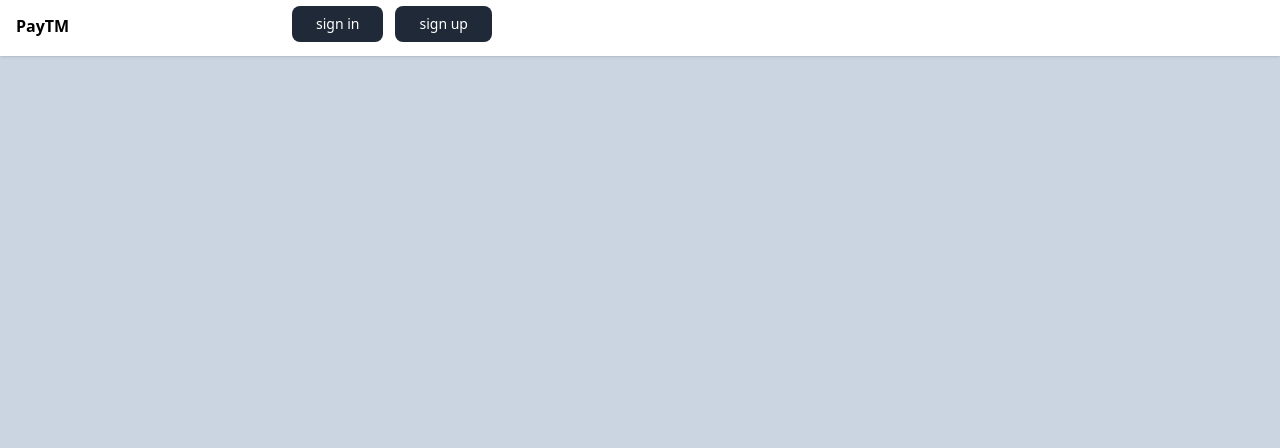
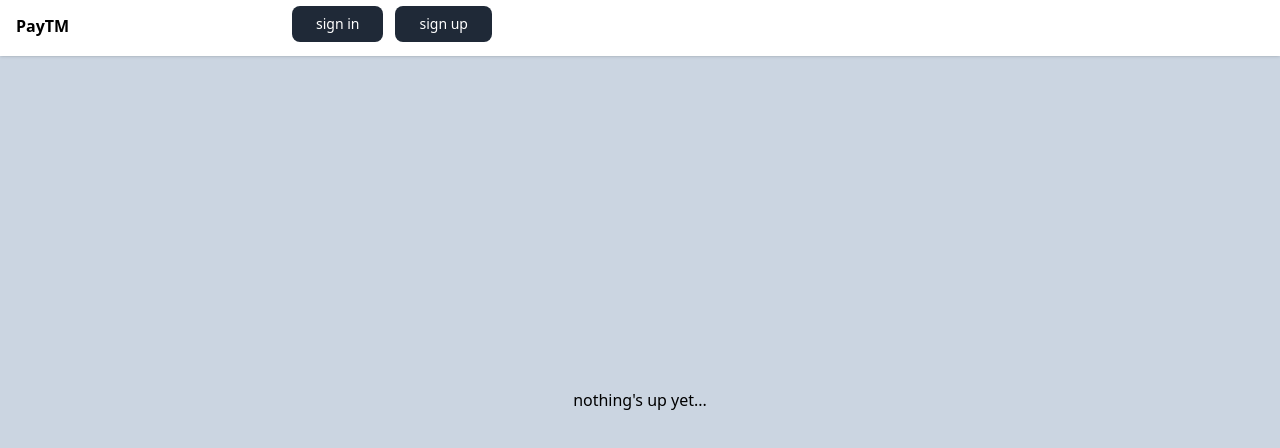
Before and after one commit to shivaraj110/paytm-clone, a React (Vite) app in the folder frontend/: page / in a window 1280 px wide. Shown: the top 448 px of the page. Built offline with nearby package versions, Linux system fonts and the light colour scheme.

Commit message:
nothing's up yet

```diff
--- a/frontend/src/App.jsx
+++ b/frontend/src/App.jsx
@@ -57,6 +57,7 @@ function Landing() {
           </div>
         </div>
       </div>
+            nothing's up yet...
     </div>
   );
 }
```
